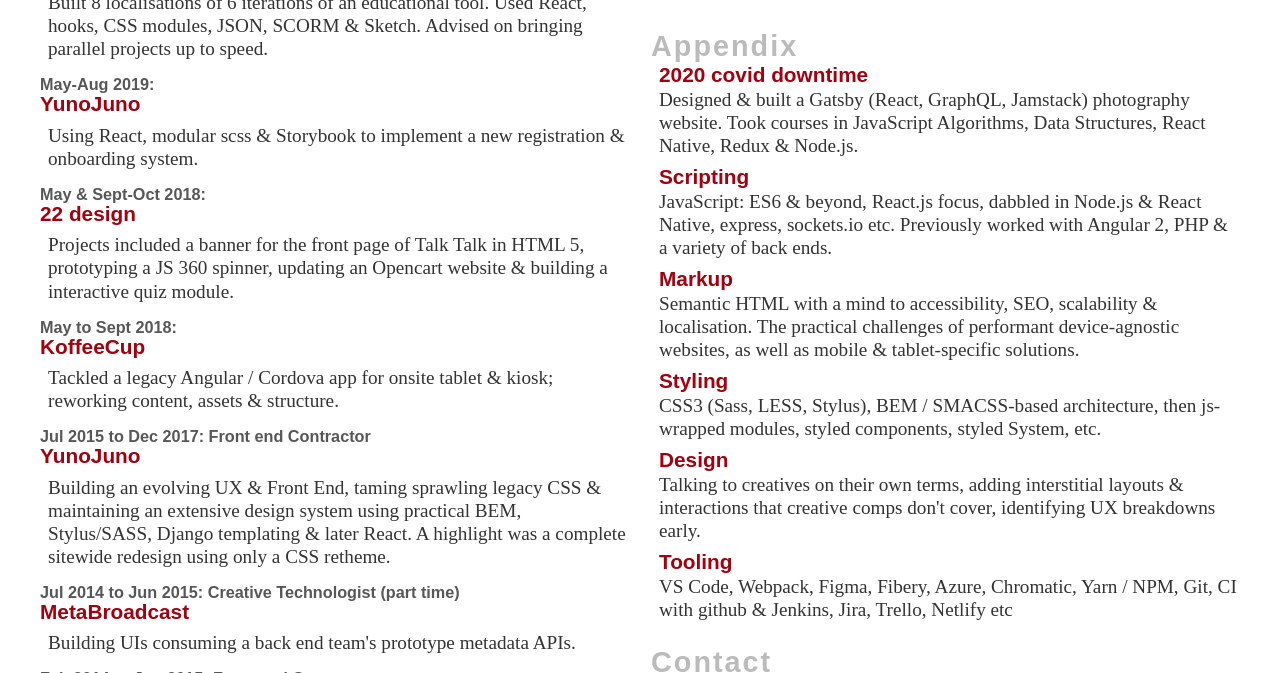
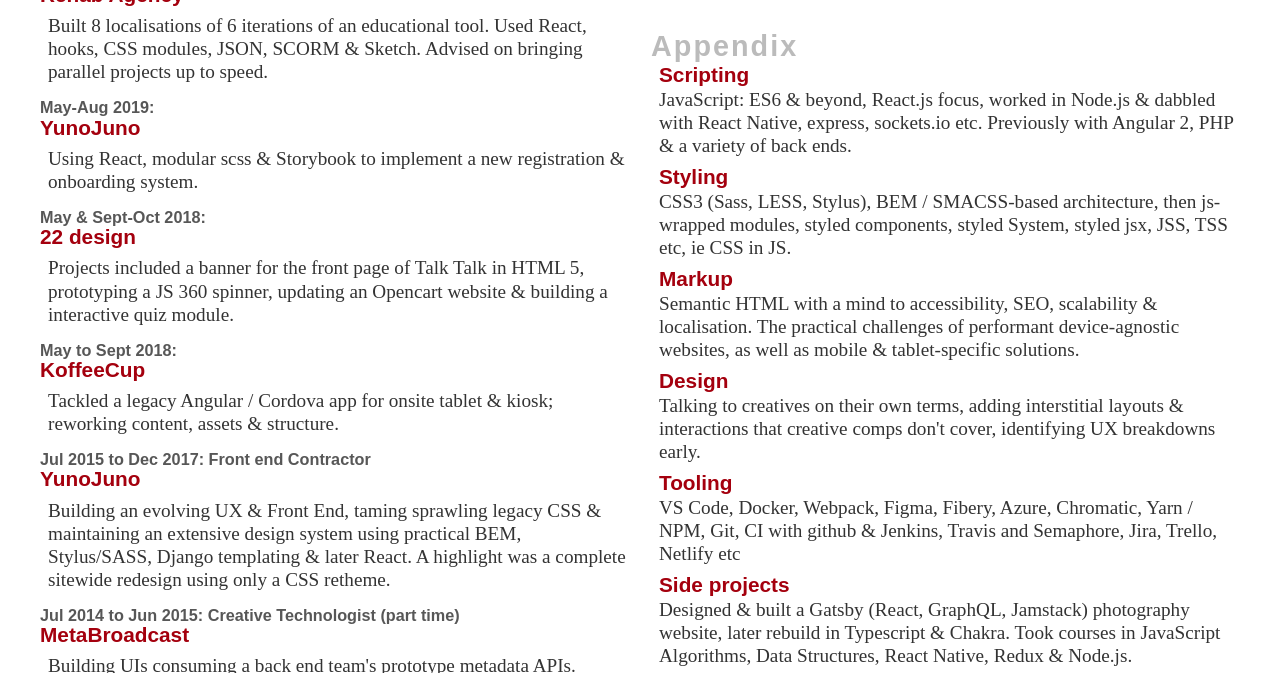
Before and after one commit to DanielGovan/cv_page, a Gatsby site: page / in a window 1280 px wide. Shown: the part 791-1464 px from the top of the page. Built offline with nearby package versions, Linux system fonts and the light colour scheme; Gatsby itself is replaced by a stand-in of ours.

Commit message:
cv rejig for testing

```diff
--- a/src/pages/index.js
+++ b/src/pages/index.js
@@ -29,13 +29,14 @@
           Typescript / React with styled jsx then JSS then TSS. Architecting
           &amp; building components for Next.js consuming a custom Headless CMS
           with Umbraco, building a UI library with Chakra UI, laying the
-          groundwork for a white label offering. Lead a junior building react
-          components in storybook.
+          groundwork for a white label booking system offering. Lead juniors on
+          building react components in storybook.
         </Place>
         <Place time="Apr 2021 to Jul 2021:" place="Festicket">
           Working in small teams building out a succession of new components
           &amp; portals in a large mostly React / Redux codebase using
-          TypeScript, Redux Toolkit, React Testing Library, React-i18next etc.
+          TypeScript, Redux Toolkit, Jest / React Testing Library, React-i18next
+          etc. Some PHP templating with Twig, avoiding legacy PHPTal.
         </Place>
         {/* <Place time="Feb 2021:" place="BDH">
           Networked Interactive Presentation app, with React / Redux &amp;
@@ -130,36 +131,36 @@
         </Place>
         <div class="Appendix-skills">
           <SectionHeader>Appendix</SectionHeader>
-          <Skill title="2020 covid downtime">
-            Designed &amp; built a Gatsby (React, GraphQL, Jamstack) photography
-            website. Took courses in JavaScript Algorithms, Data Structures,
-            React Native, Redux &amp; Node.js.
+          <Skill title="Scripting">
+            JavaScript: ES6 &amp; beyond, React.js focus, worked in Node.js
+            &amp; dabbled with React Native, express, sockets.io etc. Previously
+            with Angular 2, PHP &amp; a variety of back ends.
           </Skill>
-          <Skill title="Scripting">
-            JavaScript: ES6 &amp; beyond, React.js focus, dabbled in Node.js
-            &amp; React Native, express, sockets.io etc. Previously worked with
-            Angular 2, PHP &amp; a variety of back ends.
+          <Skill title="Styling">
+            CSS3 (Sass, LESS, Stylus), BEM / SMACSS-based architecture, then
+            js-wrapped modules, styled components, styled System, styled jsx,
+            JSS, TSS etc, ie CSS in JS.
           </Skill>
           <Skill title="Markup">
             Semantic HTML with a mind to accessibility, SEO, scalability &amp;
             localisation. The practical challenges of performant device-agnostic
             websites, as well as mobile &amp; tablet-specific solutions.
           </Skill>
-          <Skill title="Styling">
-            CSS3 (Sass, LESS, Stylus), BEM / SMACSS-based architecture, then
-            js-wrapped modules, styled components, styled System, etc.
-          </Skill>
-          {/* <Skill title="Responsive">
-
-          </Skill> */}
           <Skill title="Design">
             Talking to creatives on their own terms, adding interstitial layouts
             &amp; interactions that creative comps don't cover, identifying UX
             breakdowns early.
           </Skill>
           <Skill title="Tooling">
-            VS Code, Webpack, Figma, Fibery, Azure, Chromatic, Yarn / NPM, Git,
-            CI with github &amp; Jenkins, Jira, Trello, Netlify etc
+            VS Code, Docker, Webpack, Figma, Fibery, Azure, Chromatic, Yarn /
+            NPM, Git, CI with github &amp; Jenkins, Travis and Semaphore, Jira,
+            Trello, Netlify etc
+          </Skill>
+          <Skill title="Side projects">
+            Designed &amp; built a Gatsby (React, GraphQL, Jamstack) photography
+            website, later rebuild in Typescript & Chakra. Took courses in
+            JavaScript Algorithms, Data Structures, React Native, Redux &amp;
+            Node.js.
           </Skill>
           {/* <Skill title="Education">
             BEng (Mechanical) at Warwick University
```
